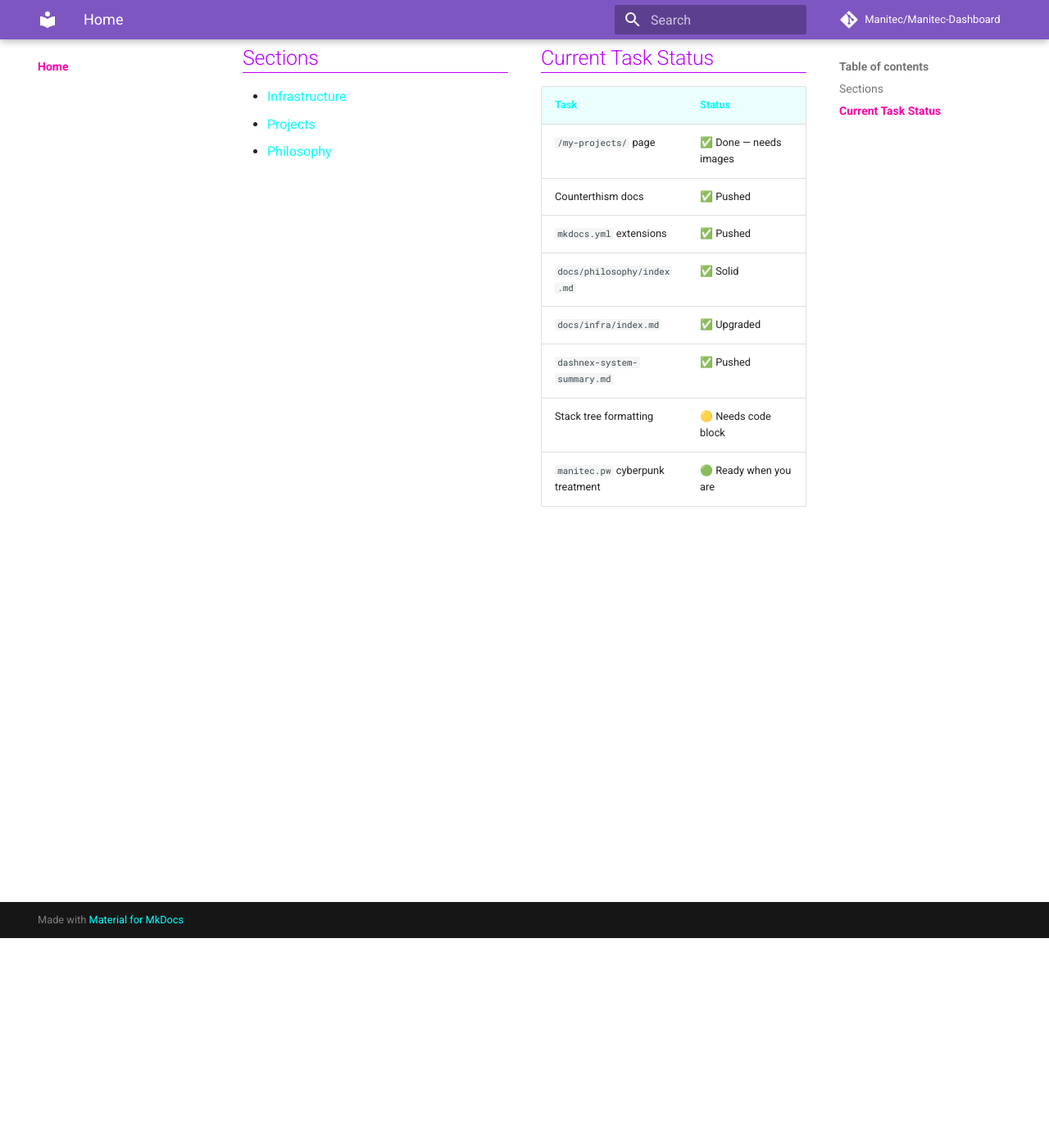
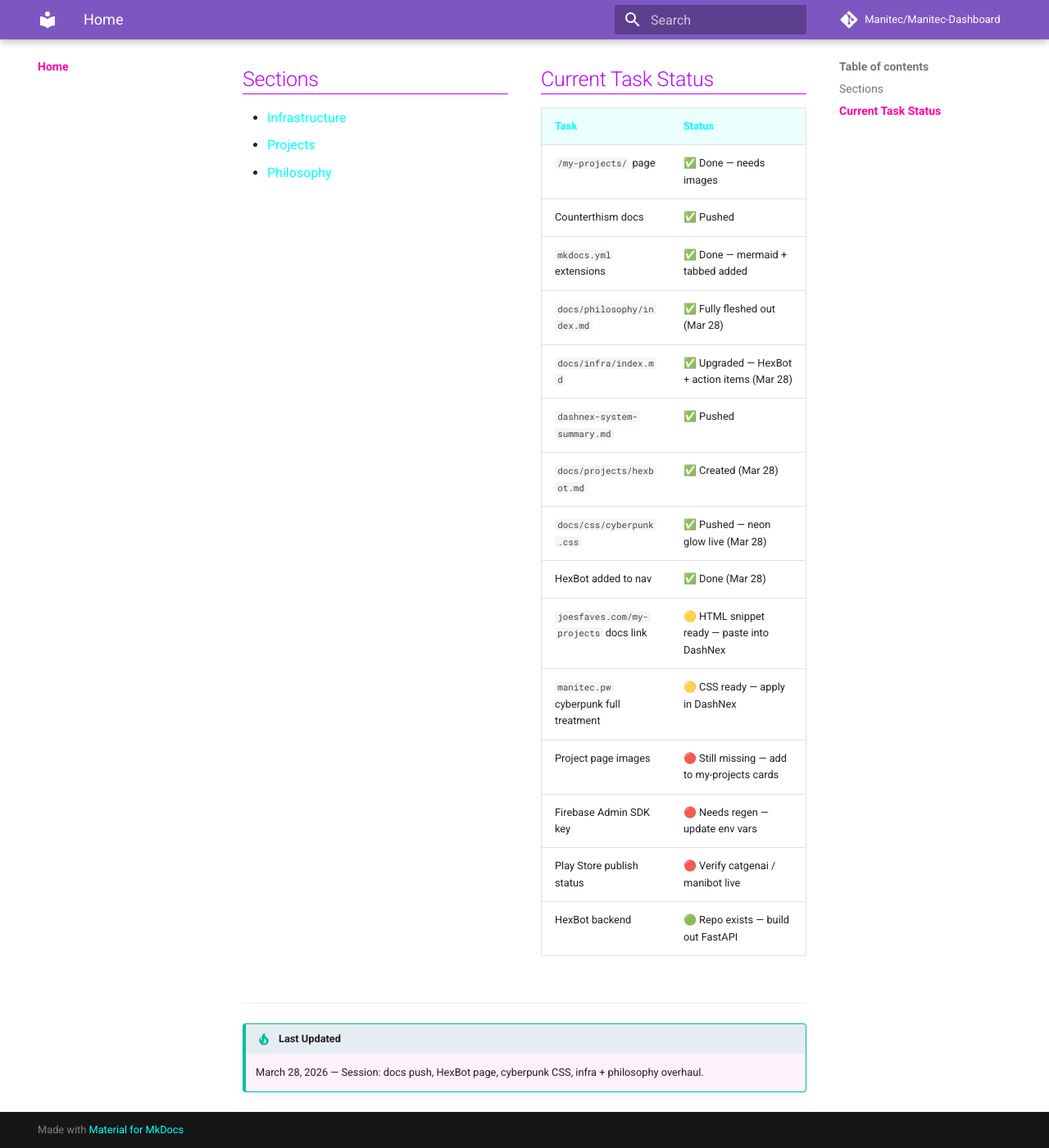
Before and after one commit to Manitec/Manitec-Dashboard, an MkDocs documentation site: the page built from docs/index.md, in a window 1280 px wide and 1400 px high, scrolled down 256 px. Shown: the whole window at 82% size. Built offline with MkDocs 1.6.1 and Material for MkDocs 9.7.7, drawn with Linux system fonts in a browser that asks for light colours; comment, search, counter and statistics services are not loaded; some of the changed text lies outside the part shown.

Commit message:
docs: update Current Task Status on home page — March 28 session

```diff
--- a/docs/index.md
+++ b/docs/index.md
@@ -1,6 +1,6 @@
 # Manitec Projects KB
 
-Welcome to the Manitec Projects knowledge base.
+Welcome to the Manitec Projects knowledge base — empire HQ for all things Joe builds, breaks, and ships.
 
 <div style="display: flex; gap: 2rem; align-items: flex-start; flex-wrap: wrap;" markdown="1">
 
@@ -10,7 +10,7 @@
 
 - [Infrastructure](infra/index.md)
 - [Projects](projects/index.md)
-- [Philosophy](philosophy/counterthism.md)
+- [Philosophy](philosophy/index.md)
 
 </div>
 
@@ -22,13 +22,25 @@
 |---|---|
 | `/my-projects/` page | ✅ Done — needs images |
 | Counterthism docs | ✅ Pushed |
-| `mkdocs.yml` extensions | ✅ Pushed |
-| `docs/philosophy/index.md` | ✅ Solid |
-| `docs/infra/index.md` | ✅ Upgraded |
+| `mkdocs.yml` extensions | ✅ Done — mermaid + tabbed added |
+| `docs/philosophy/index.md` | ✅ Fully fleshed out (Mar 28) |
+| `docs/infra/index.md` | ✅ Upgraded — HexBot + action items (Mar 28) |
 | `dashnex-system-summary.md` | ✅ Pushed |
-| Stack tree formatting | 🟡 Needs code block |
-| `manitec.pw` cyberpunk treatment | 🟢 Ready when you are |
+| `docs/projects/hexbot.md` | ✅ Created (Mar 28) |
+| `docs/css/cyberpunk.css` | ✅ Pushed — neon glow live (Mar 28) |
+| HexBot added to nav | ✅ Done (Mar 28) |
+| `joesfaves.com/my-projects` docs link | 🟡 HTML snippet ready — paste into DashNex |
+| `manitec.pw` cyberpunk full treatment | 🟡 CSS ready — apply in DashNex |
+| Project page images | 🔴 Still missing — add to my-projects cards |
+| Firebase Admin SDK key | 🔴 Needs regen — update env vars |
+| Play Store publish status | 🔴 Verify catgenai / manibot live |
+| HexBot backend | 🟢 Repo exists — build out FastAPI |
 
 </div>
 
 </div>
+
+---
+
+!!! tip "Last Updated"
+    March 28, 2026 — Session: docs push, HexBot page, cyberpunk CSS, infra + philosophy overhaul.
```
